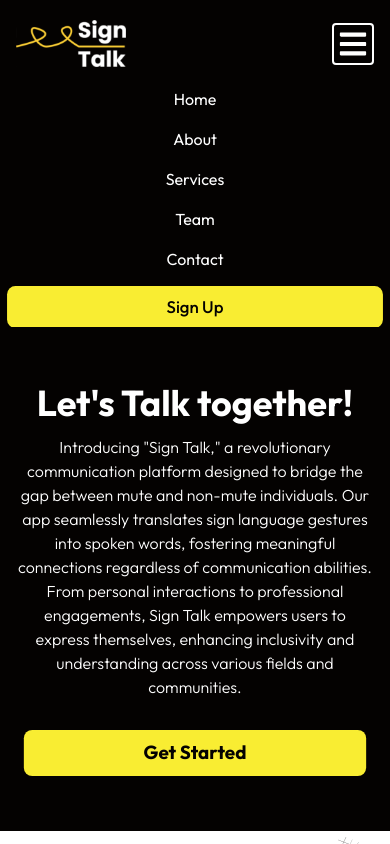
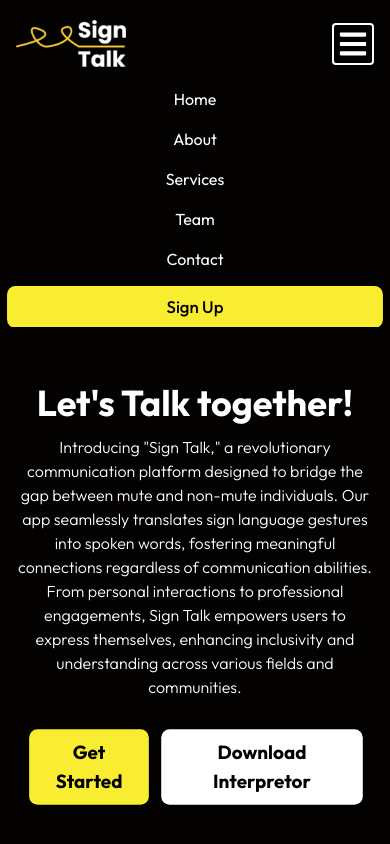
Before and after one commit to SabirKhanek/mern-chat-app, a React (Vite) app: page / in a window 390 px wide. Built offline with nearby package versions, Linux system fonts and the light colour scheme; a web font is replaced by a local one.

Commit message:
feat: video chat feature

```diff
--- a/src/components/video.tsx
+++ b/src/components/video.tsx
@@ -17,6 +17,7 @@ import {
   query,
   getDocs,
 } from "firebase/firestore";
+import { toast } from "react-toastify";
 
 interface VideosProps {
   mode: Mode;
@@ -72,6 +73,8 @@ const Videos: React.FC<VideosProps> = ({ mode, callId, setPage }) => {
       const answerCandidates = collection(callDoc, "answerCandidates");
 
       setRoomId(callDoc.id);
+
+      toast(`Meeting started with Room Id: ${callDoc.id}`);
 
       pc.onicecandidate = (event) => {
         event.candidate && addDoc(offerCandidates, event.candidate.toJSON());
@@ -190,10 +193,13 @@ const Videos: React.FC<VideosProps> = ({ mode, callId, setPage }) => {
           <div className="popover">
             <button
               onClick={() => {
-                navigator.clipboard.writeText(roomId);
+                navigator.clipboard.writeText(
+                  `${window.location.origin}/video-chat/join/${roomId}`
+                );
+                toast("Meeting link copied!");
               }}
             >
-              <img src={CopyIcon} /> Copy joining code
+              <img src={CopyIcon} /> Copy Meeting Link
             </button>
           </div>
         </div>
--- a/src/pages/landing/sections/hero/index.tsx
+++ b/src/pages/landing/sections/hero/index.tsx
@@ -1,27 +1,49 @@
-import { useNavigate } from 'react-router-dom';
-import Button from '../../../../components/button';
-import curves from './assets/hero-bg.svg';
-
+import { Link, useNavigate } from "react-router-dom";
+import Button from "../../../../components/button";
+import curves from "./assets/hero-bg.svg";
 
 export default function HeroSection() {
-    const navigate = useNavigate()
   return (
-        <section id='home' className="bg-black py-14">
-
+    <section id="home" className="bg-black py-14">
       <div className="bg-black text-[#fff] mx-auto my-0 max-w-7xl px-4 grid grid-cols-[100%_0%] md:grid-cols-[60%_40%] gap-2 items-center">
         <div>
-                    <h2 className='font-sans text-4xl md:text-5xl font-bold text-center sm:text-left'>Let's Talk together!</h2>
-                    <p className='font-light text-base my-3 text-center sm:text-left'>
-                        Introducing "Sign Talk," a revolutionary communication platform designed to bridge the gap between mute and non-mute individuals. Our app seamlessly translates sign language gestures into spoken words, fostering meaningful connections regardless of communication abilities. From personal interactions to professional engagements, Sign Talk empowers users to express themselves, enhancing inclusivity and understanding across various fields and communities.
+          <h2 className="font-sans text-4xl md:text-5xl font-bold text-center sm:text-left">
+            Let's Talk together!
+          </h2>
+          <p className="font-light text-base my-3 text-center sm:text-left">
+            Introducing "Sign Talk," a revolutionary communication platform
+            designed to bridge the gap between mute and non-mute individuals.
+            Our app seamlessly translates sign language gestures into spoken
+            words, fostering meaningful connections regardless of communication
+            abilities. From personal interactions to professional engagements,
+            Sign Talk empowers users to express themselves, enhancing
+            inclusivity and understanding across various fields and communities.
           </p>
-                    <div className='mx-4 sm:mx-0'>
-
-                        <Button onClick={() => { navigate('/register') }} className='text-black font-bold text-lg sm:!w-fit p-3 mt-5'>Get Started</Button>
+          <div className="mx-4 sm:mx-0 flex gap-5 items-center">
+            <Link to={"/home"}>
+              <Button
+                onClick={() => {}}
+                className="text-black font-bold text-lg sm:!w-fit p-3 mt-5"
+              >
+                Get Started
+              </Button>
+            </Link>
+            <a
+              href="https://github.com/SabirKhanek/mern-chat-app/releases/download/plugin/signtalk_interprator_plugin.exe"
+              target="_blank"
+            >
+              <Button className="text-black bg-white font-bold text-lg sm:!w-fit p-3 mt-5">
+                Download Interpretor
+              </Button>
+            </a>
           </div>
         </div>
-                <img className='relative bottom-0 left-0 w-full h-full' src={curves} alt="" />
+        <img
+          className="relative bottom-0 left-0 w-full h-full"
+          src={curves}
+          alt=""
+        />
       </div>
-
-        </section >
-    )
+    </section>
+  );
 }
```
Lines whose indentation alone changed are shown as unchanged.
